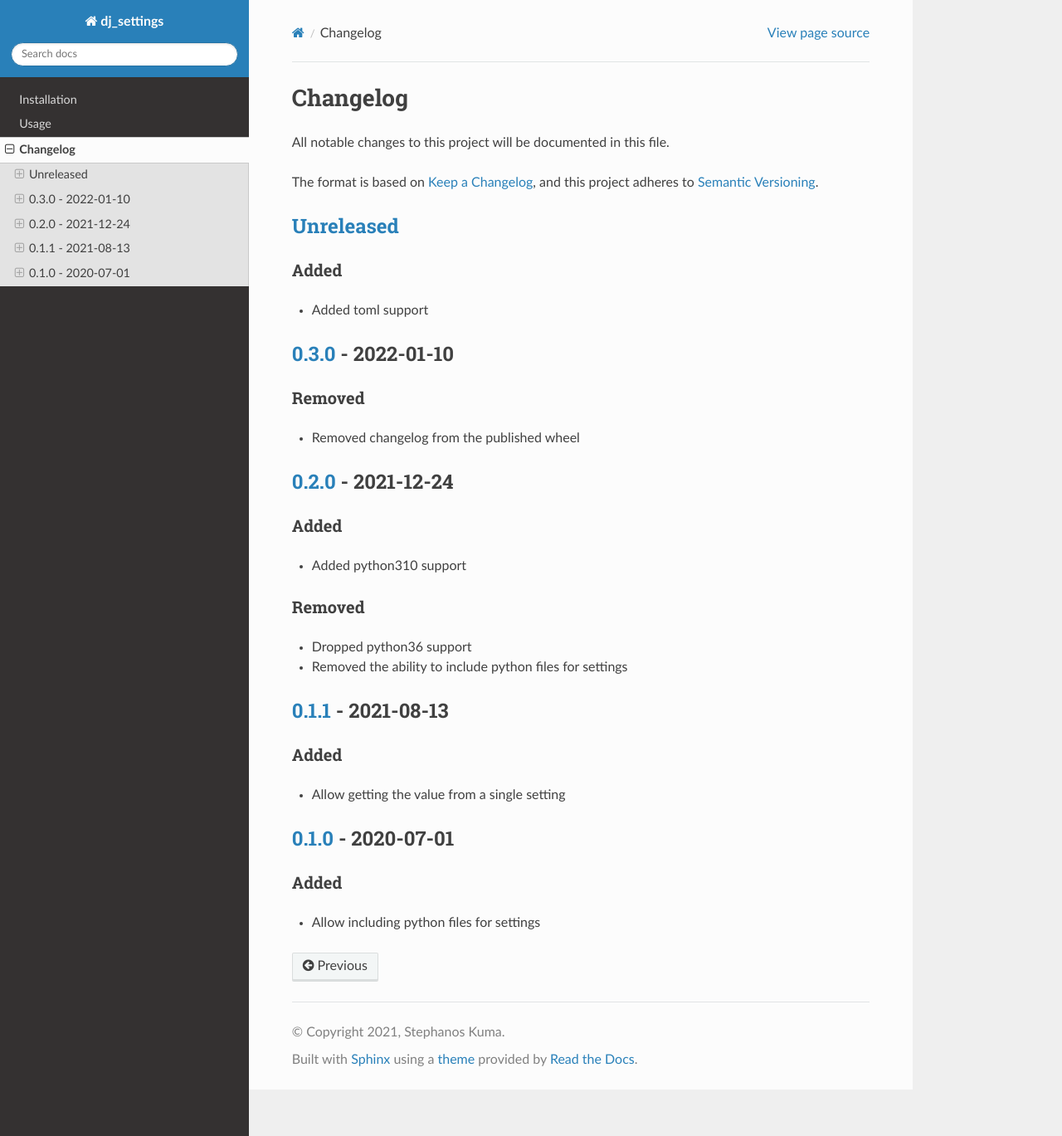
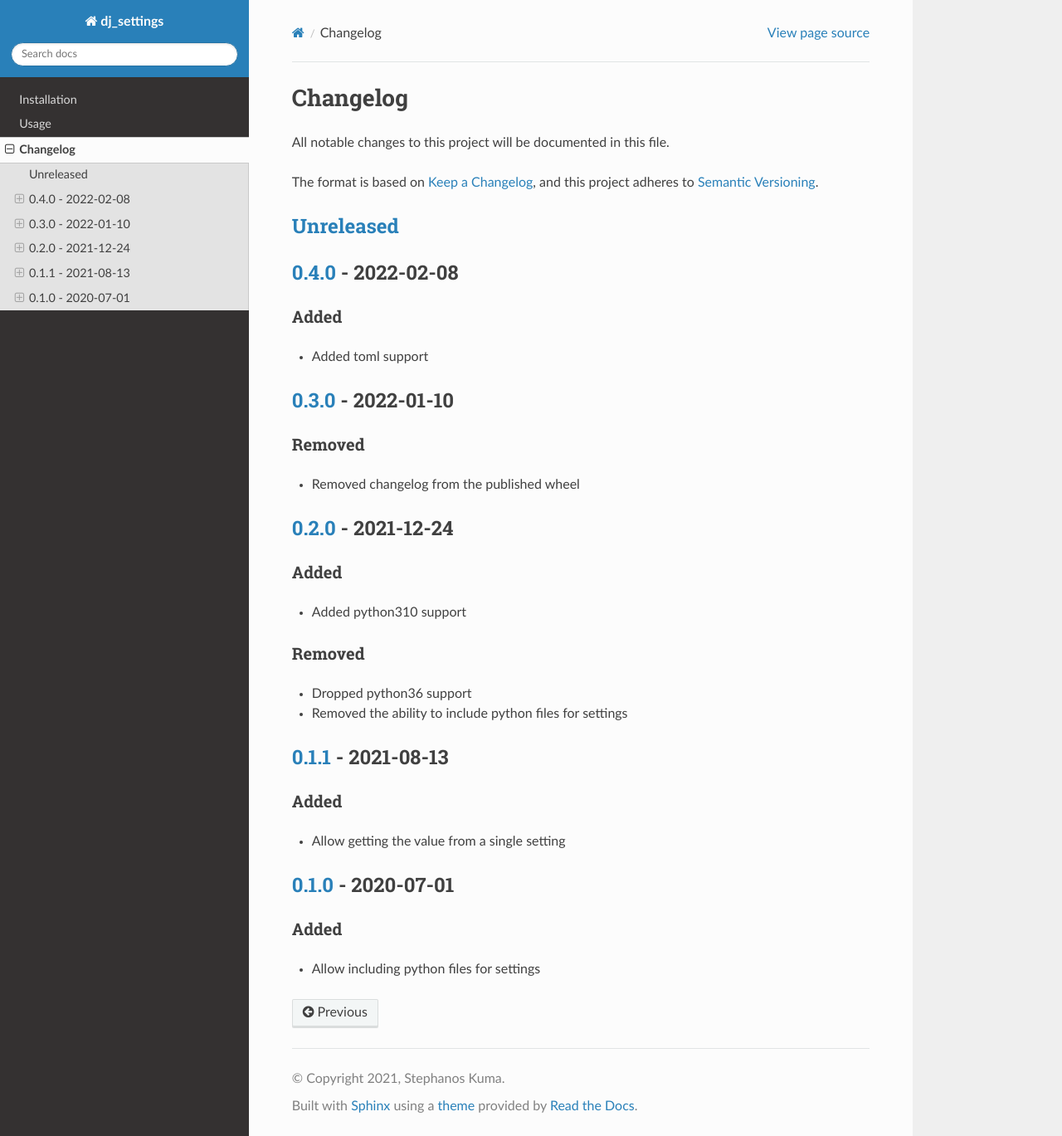
Before and after one commit to spapanik/dj_settings, a Sphinx documentation site: the page built from docs/source/changelog.rst, in a window 1280 px wide and 1369 px high. Shown: the whole window at 83% size. Built offline with Sphinx 7.4.7 and the Read the Docs theme 2.0.0, drawn with Linux system fonts in a browser that asks for light colours.

Commit message:
Bump version

```diff
--- a/CHANGELOG.rst
+++ b/CHANGELOG.rst
@@ -8,6 +8,9 @@
 
 `Unreleased`_
 -------------
+
+`0.4.0`_ - 2022-02-08
+---------------------
 
 Added
 ^^^^^
@@ -47,7 +50,8 @@
 * Allow including python files for settings
 
 
-.. _`unreleased`: https://github.com/spapanik/dj_settings/compare/v0.3.0...main
+.. _`unreleased`: https://github.com/spapanik/dj_settings/compare/v0.4.0...main
+.. _`0.4.0`: https://github.com/spapanik/dj_settings/compare/v0.3.0...v0.4.0
 .. _`0.3.0`: https://github.com/spapanik/dj_settings/compare/v0.2.0...v0.3.0
 .. _`0.2.0`: https://github.com/spapanik/dj_settings/compare/v0.1.1...v0.2.0
 .. _`0.1.1`: https://github.com/spapanik/dj_settings/compare/v0.1.0...v0.1.1
--- a/README.rst
+++ b/README.rst
@@ -38,7 +38,7 @@
 .. code-block:: toml
 
     [tool.poetry.dependencies]
-    dj_settings = "^0.3.0"
+    dj_settings = "^0.4.0"
 
 Usage
 ^^^^^
--- a/docs/source/installation.rst
+++ b/docs/source/installation.rst
@@ -7,7 +7,7 @@
 .. code-block:: toml
 
     [tool.poetry.dependencies]
-    dj_settings = "^0.3.0"
+    dj_settings = "^0.4.0"
 
 
 .. _poetry: https://python-poetry.org/
--- a/pyproject.toml
+++ b/pyproject.toml
@@ -26,7 +26,7 @@
 
 [tool.poetry]
 name = "dj_settings"
-version = "0.3.0"
+version = "0.4.0"
 description = "django settings manager"
 authors = [
     "Stephanos Kuma <stephanos@kuma.ai>",
```
